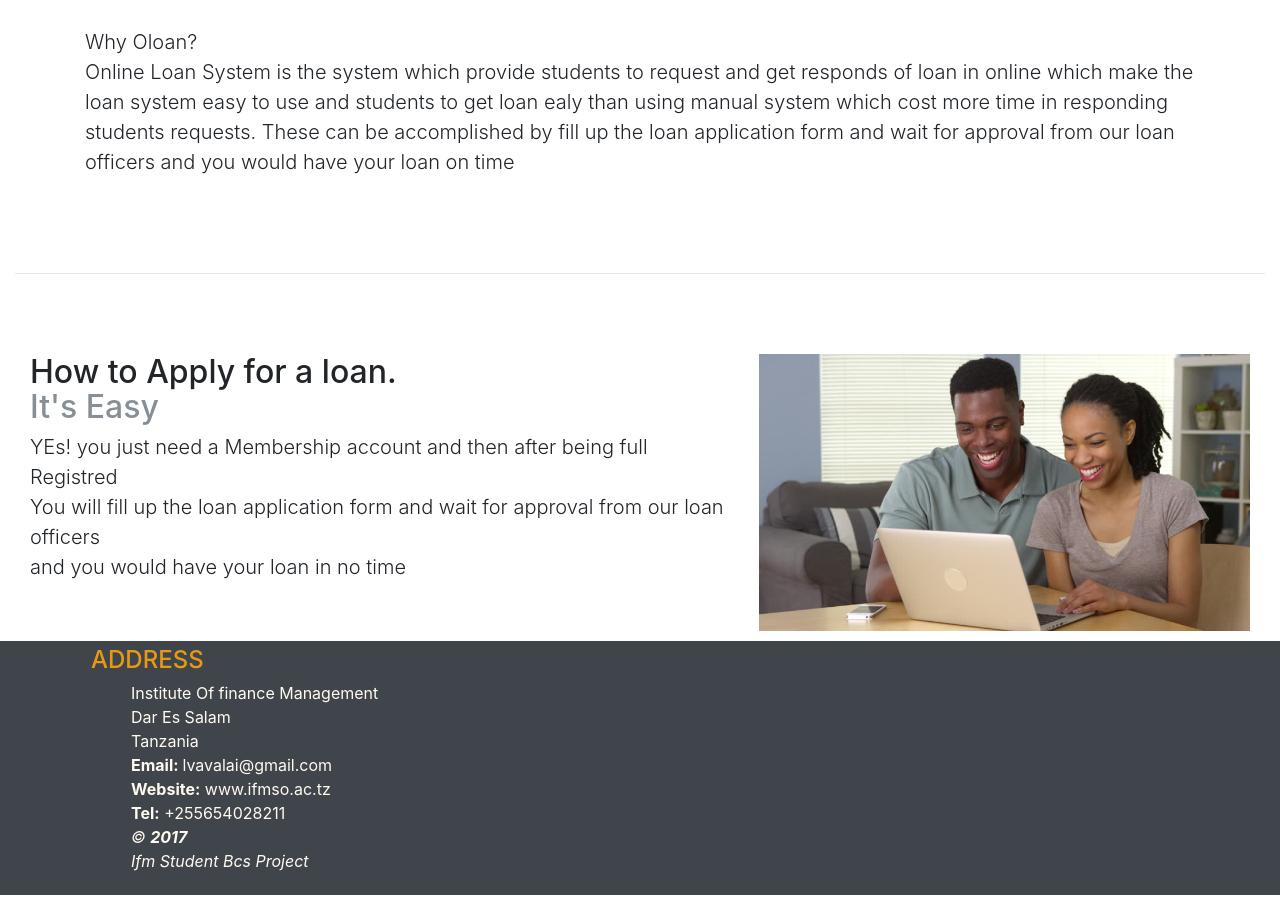
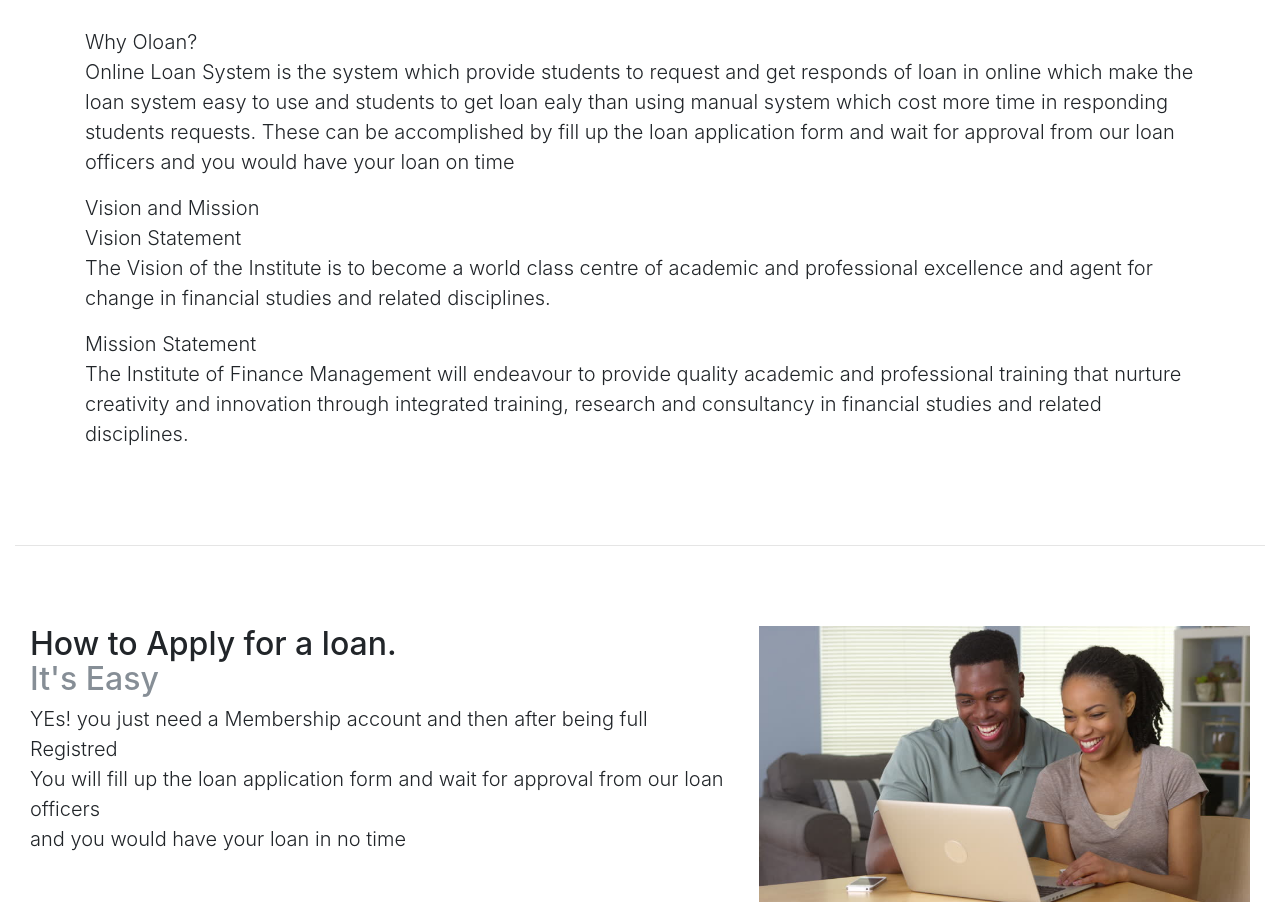
Before and after one commit to lamynn255/Oloan_project, a PHP site: page /aboutus.php in a window 1280 px wide. Shown: the part 396-1298 px from the top of the page. Run offline with PHP 8.4, Linux system fonts and the light colour scheme.

Commit message:
i add vision and mission

```diff
--- a/aboutus.php
+++ b/aboutus.php
@@ -14,7 +14,20 @@
 
               <p class="lead">Why Oloan?<br>Online Loan System is the system which provide students to request and get responds of loan in online which make the loan system easy to use and students to get loan ealy than using manual system which cost more time in responding students requests.
               These can be accomplished by fill up the loan application form and wait for approval
-        from our loan officers and you would have your loan on time</p>
+              from our loan officers and you would have your loan on time</p>
+            </div><!-- ends col-6-->
+        </div>
+
+         <div class="row" id="absolute">
+            <div class="col-md-12">
+
+              <p class="lead">Vision and Mission<br>Vision Statement <br>
+              The Vision of the Institute is to become a world class centre of academic and professional excellence and agent for change in financial studies and related disciplines.
+              </p>
+
+              <p class="lead">Mission Statement <br>
+              The Institute of Finance Management will endeavour to provide quality academic and professional training that nurture creativity and innovation through integrated training, research and consultancy in financial studies and related disciplines.
+              </p>
             </div><!-- ends col-6-->
         </div>
 
```
